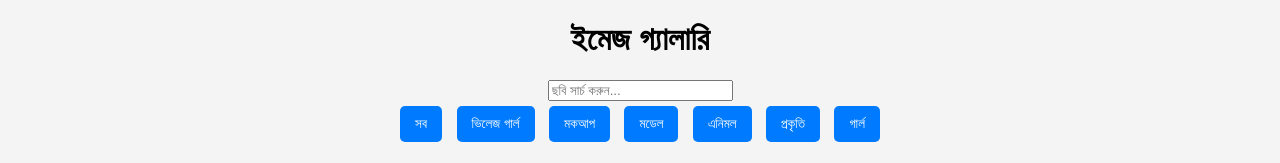
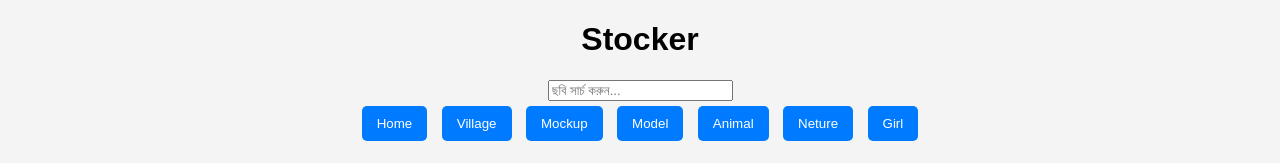
Before and after one commit to JamalChoudhuri/Stocker, a plain HTML site: page index.html in a window 1280 px wide. Shown: the top 163 px of the page. Drawn offline with Linux system fonts and the light colour scheme.

Commit message:
Update index.html

```diff
--- a/index.html
+++ b/index.html
@@ -5,22 +5,22 @@
     <meta name="viewport" content="width=device-width, initial-scale=1.0">
     <meta name="description" content="সেরা মানের ছবি গ্যালারি - ভিলেজ গার্ল, মকআপ, মডেল, এনিমল, প্রকৃতি এবং সুন্দরী মহিলাদের কালেকশন।">
     <meta name="keywords" content="village girl, mockups, models, animals, nature, beautiful girls, gallery">
-    <title>প্রিমিয়াম ইমেজ গ্যালারি</title>
+    <title>Stocker</title>
     <link rel="stylesheet" href="style.css">
 </head>
 <body>
 
     <header>
-        <h1>ইমেজ গ্যালারি</h1>
+        <h1>Stocker</h1>
         <input type="text" id="searchInput" placeholder="ছবি সার্চ করুন...">
         <nav id="categoryNav">
-            <button onclick="filterImages('all')">সব</button>
-            <button onclick="filterImages('village-girl')">ভিলেজ গার্ল</button>
-            <button onclick="filterImages('mockup')">মকআপ</button>
-            <button onclick="filterImages('model')">মডেল</button>
-            <button onclick="filterImages('animal')">এনিমল</button>
-            <button onclick="filterImages('nature')">প্রকৃতি</button>
-            <button onclick="filterImages('girl')">গার্ল</button>
+            <button onclick="filterImages('all')">Home</button>
+            <button onclick="filterImages('village-girl')">Village</button>
+            <button onclick="filterImages('mockup')">Mockup</button>
+            <button onclick="filterImages('model')">Model</button>
+            <button onclick="filterImages('animal')">Animal</button>
+            <button onclick="filterImages('nature')">Neture</button>
+            <button onclick="filterImages('girl')">Girl</button>
         </nav>
     </header>
 
```
